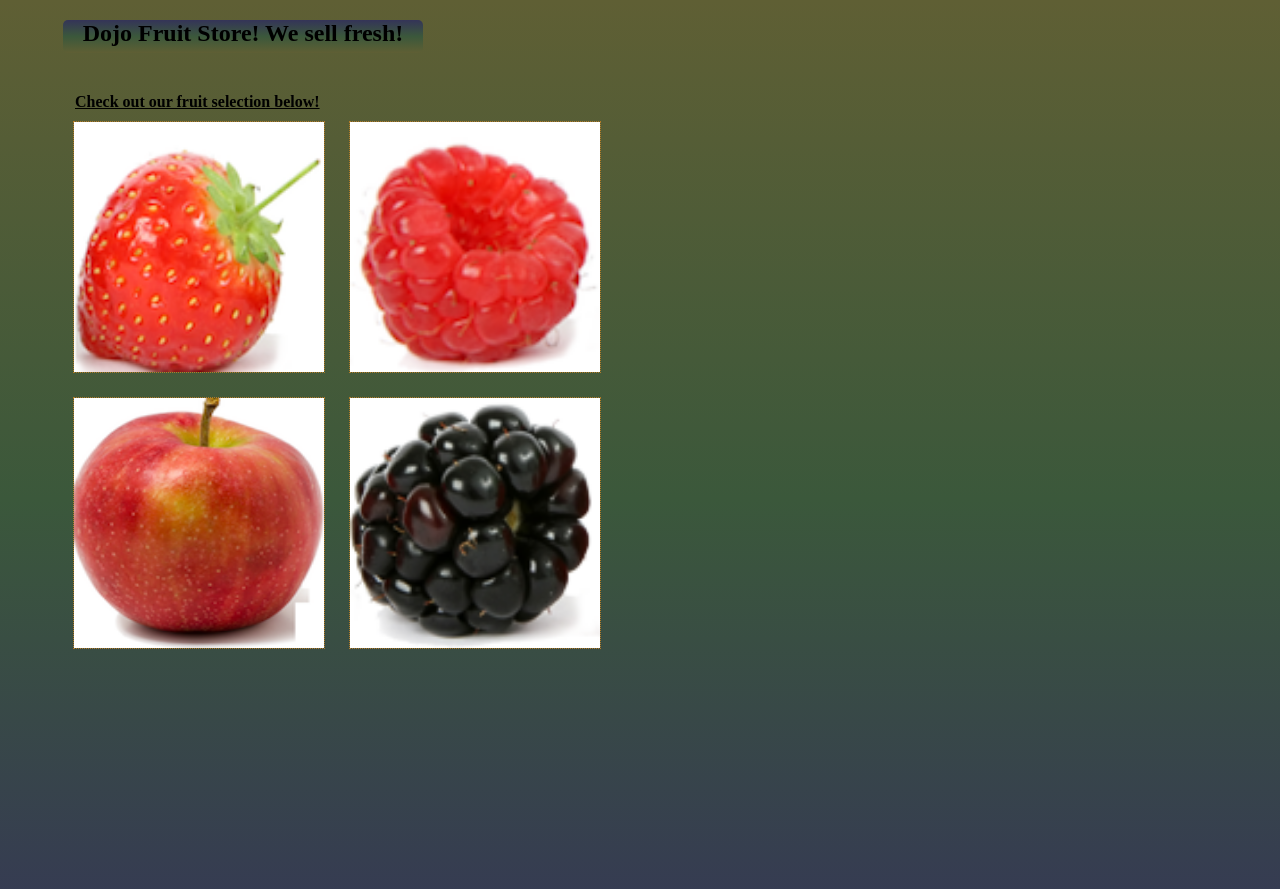
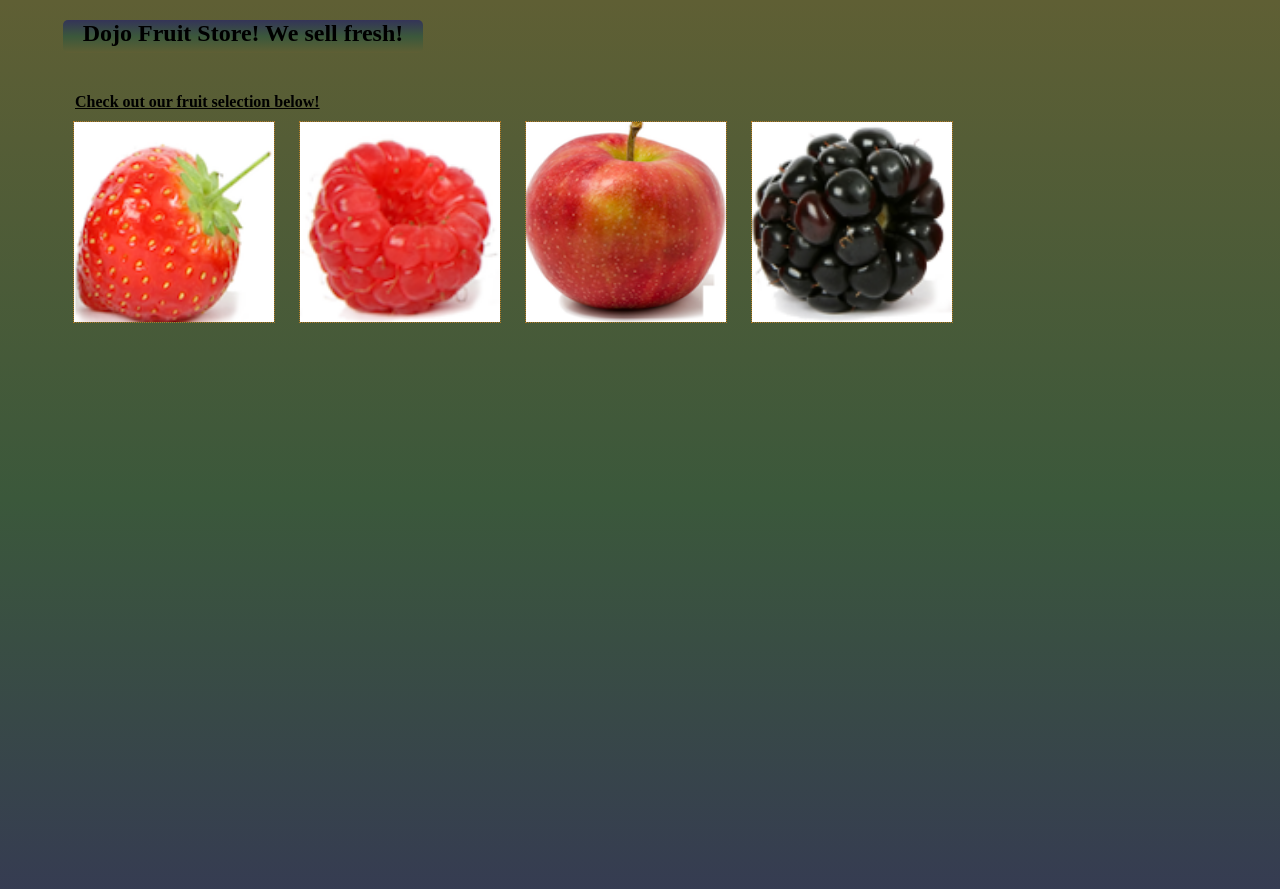
Before and after one commit to jgreen7773/python_stack, a Flask app: page /fruits in a window 1280 px wide. Shown: the top 889 px of the page. Run offline with Flask 2, Linux system fonts and the light colour scheme.

Commit message:
Final Touches on Fruit_Store Assignment.

```diff
--- a/flask/flask_fundamentals/Fruit_Store/templates/fruits.html
+++ b/flask/flask_fundamentals/Fruit_Store/templates/fruits.html
@@ -7,14 +7,14 @@
     <title>Dojo Fruit Store!</title>
 </head>
 <body style="height:970px;background:linear-gradient(to top, rgb(52, 52, 88), rgb(59, 88, 59), rgb(95, 95, 52))">
-    <div style="width:700px;height:333px;padding-left:55px;">
+    <div style="width:950px;height:333px;padding-left:55px;">
         <h2 style="background:linear-gradient(to top, rgb(95,95,52),rgb(59,88,59),rgb(52,52,88));height:33px;width:360px;border-radius:5px;text-align:center;">Dojo Fruit Store! We sell fresh!</h2>
         <h4 style="text-decoration-line:underline;margin: 40px 100px 0px 12px;">Check out our fruit selection below!</h4>
-        <div>
-            <img src="strawberry.png" alt="strawberry" style="width:250px;height:250px;margin:10px;border:1px dotted rgb(179, 123, 39);display:inline-block;">
-            <img src="raspberry.png" alt="raspberry" style="width:250px;height:250px;margin:10px;border:1px dotted rgb(179, 123, 39);display:inline-block;">
-            <img src="apple.png" alt="apple" style="width:250px;height:250px;margin:10px;border:1px dotted rgb(179, 123, 39);display:inline-block;">
-            <img src="blackberry.png" alt="blackberry" style="width:250px;height:250px;margin:10px;border:1px dotted rgb(179, 123, 39);display:inline-block;">
+        <div style="width:950px;">
+            <img src="{{ url_for('static', filename='strawberry.png') }}" alt="strawberry" style="width:200px;height:200px;margin:10px;border:1px dotted rgb(179, 123, 39);display:inline-block;">
+            <img src="{{ url_for('static', filename='raspberry.png') }}" alt="raspberry" style="width:200px;height:200px;margin:10px;border:1px dotted rgb(179, 123, 39);display:inline-block;">
+            <img src="{{ url_for('static', filename='apple.png') }}" alt="apple" style="width:200px;height:200px;margin:10px;border:1px dotted rgb(179, 123, 39);display:inline-block;">
+            <img src="{{ url_for('static', filename='blackberry.png') }}" alt="blackberry" style="width:200px;height:200px;margin:10px;border:1px dotted rgb(179, 123, 39);display:inline-block;">
         </div>
     </div>
 </body>
```
Also changed, not shown: flask/flask_fundamentals/Fruit_Store/static/apple.png (renamed from flask/flask_fundamentals/Fruit_Store/apple.png), flask/flask_fundamentals/Fruit_Store/static/blackberry.png (renamed from flask/flask_fundamentals/Fruit_Store/blackberry.png), flask/flask_fundamentals/Fruit_Store/static/raspberry.png (renamed from flask/flask_fundamentals/Fruit_Store/raspberry.png), flask/flask_fundamentals/Fruit_Store/static/strawberry.png (renamed from flask/flask_fundamentals/Fruit_Store/strawberry.png).
